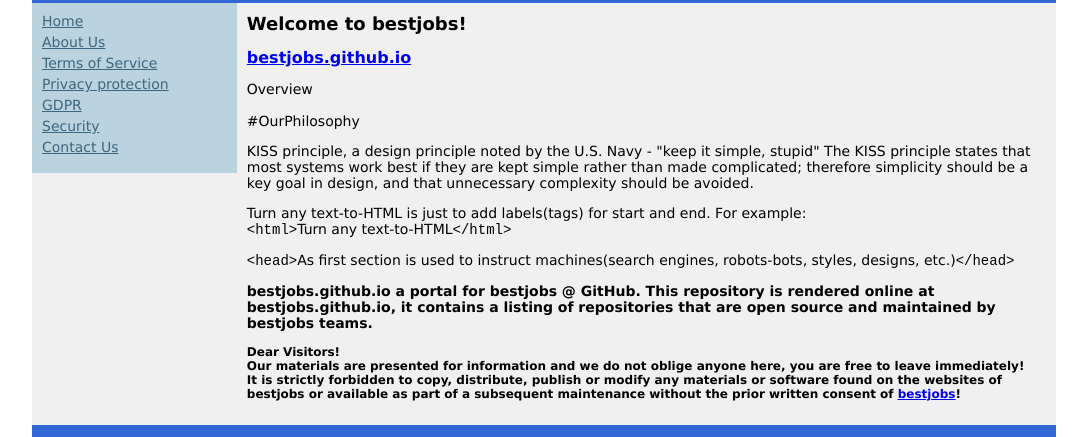
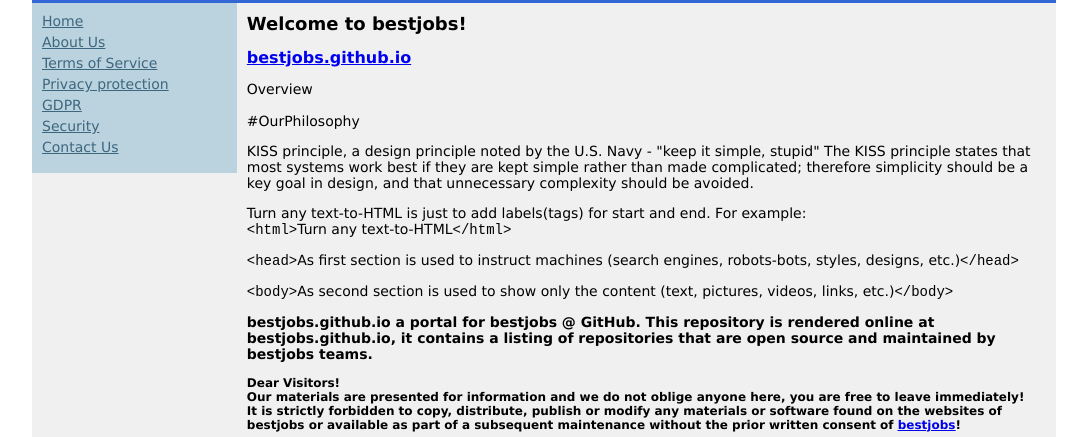
Before and after one commit to bestjobs/bestjobs.github.io, a plain HTML site: page index.html in a window 1280 px wide. Shown: the part 62-499 px from the top of the page, without its empty margins (96-1183 px from the left). Drawn offline with Linux system fonts and the light colour scheme.

Commit message:
Update index.html

```diff
--- a/index.html
+++ b/index.html
@@ -48,7 +48,10 @@
 		    The KISS principle states that most systems work best if they are kept simple rather than made complicated; therefore simplicity should be a key goal in design, and that unnecessary complexity should be avoided.</p>
 		    <p>Turn any text-to-HTML is just to add labels(tags) for start and end. For example:<br />
 		    <code>&lt;html&gt;</code>Turn any text-to-HTML<code>&lt;/html&gt;</code></p>
-		    <p><code>&lt;head&gt;</code>As first section is used to instruct machines(search engines, robots-bots, styles, designs, etc.)<code>&lt;/head&gt;</code></p>
+		    <p><code>&lt;head&gt;</code>As first section is used to instruct machines (search engines, robots-bots, styles, designs, etc.)<code>&lt;/head&gt;</code></p>
+		    <p><code>&lt;body&gt;</code>As second section is used to show only the content (text, pictures, videos, links, etc.)<code>&lt;/body&gt;</code></p>
+
+
 					<p><h4>bestjobs.github.io a portal for bestjobs @ GitHub. This repository is rendered online at bestjobs.github.io, it contains a listing of repositories that are open source and maintained by bestjobs teams.</h4></p>
 
         <p><h5 title="Dear Visitors!
```
